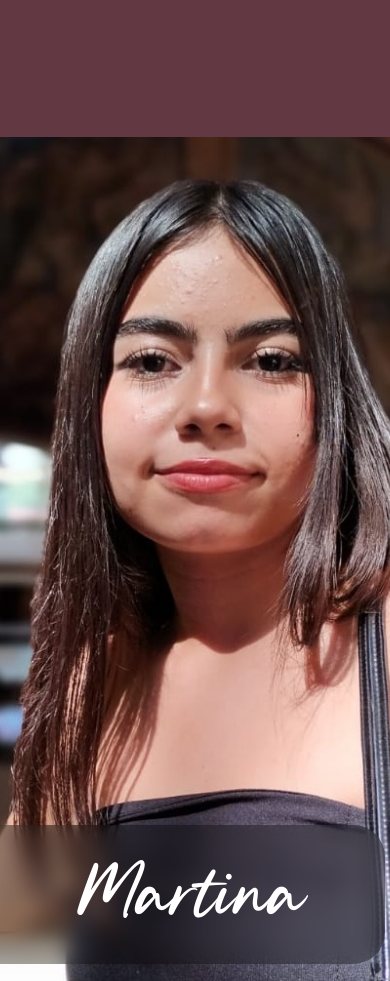
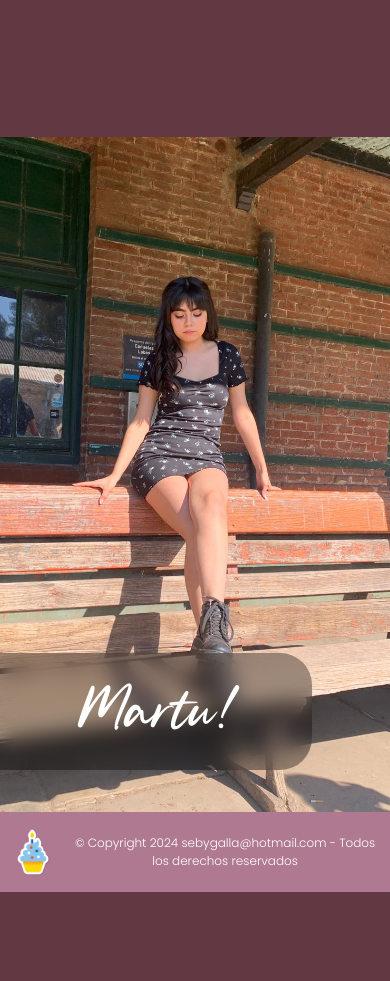
Before and after one commit to sebygalla/boda, a website: page index.html in a window 390 px wide. Shown: the part 3480-4461 px from the top of the page. After the commit the page ends 4372 px from the top, so only its background shows below. Drawn offline with nearby package versions, Linux system fonts and the light colour scheme.

Commit message:
agregue fotos para el slide

```diff
--- a/css/estilos.css
+++ b/css/estilos.css
@@ -85,17 +85,18 @@ section {
 
 @media (max-width:900px) {
 
-.img{
+	.img {
 		margin-top: 40px;
 	}
 
 
-.texto{
+	.texto {
 
-	h1{
+		h1 {
 			font-size: 75px;
 		}
-	p{
+
+		p {
 			font-size: 15px;
 			margin-bottom: 10px;
 		}
@@ -173,7 +174,7 @@ iframe {
 		margin: 20px;
 		margin-bottom: 100px;
 
-		h1{
+		h1 {
 			line-height: 40px;
 		}
 
@@ -297,8 +298,8 @@ iframe {
 
 	}
 
-	button:hover{
-		background:#AF7991;
+	button:hover {
+		background: #AF7991;
 		color: #f9f9f9;
 		transition: all .4s ease-in-out;
 	}
@@ -565,7 +566,7 @@ iframe {
 	overflow: hidden;
 	background: #AF7991;
 
-	a{
+	a {
 
 		display: flex;
 		align-items: center;
@@ -578,9 +579,9 @@ iframe {
 	}
 
 
-	img{
+	img {
 		width: 50px;
-		margin-right: 20px ;
+		margin-right: 20px;
 	}
 
 
@@ -600,9 +601,9 @@ iframe {
 			font-size: 12px;
 		}
 
-		img{
+		img {
 
-			margin-right: 10px ;
+			margin-right: 10px;
 		}
 	}
 
@@ -661,7 +662,8 @@ iframe {
 
 @media (max-width:600px) {
 	.simply-section {
-		width: 110px;;
+		width: 110px;
+		;
 		height: 110px;
 		margin: 0px;
 		border-radius: 6px;
@@ -766,6 +768,7 @@ iframe {
 	overflow: hidden;
 
 }
+
 .slider {
 	position: relative;
 	width: 400%;
@@ -777,23 +780,27 @@ iframe {
 
 	animation: 15s cubic-bezier(1, 0.95, 0.565, 1) sliding infinite;
 }
+
 .slide {
 	position: relative;
 	min-width: 100%;
 	height: 100%;
 	/* aspect-ratio: 16 / 9; */
 }
+
 .slide img {
 	width: 100%;
 	height: 100%;
-	object-fit: cover;
+	object-fit: contain;
+
 
 
 }
+
 .slide .caption {
-
+	width: 30%;
 	position: absolute;
-	left: 0;
+	left: 20%;
 	bottom: 5%;
 	font-family: silent;
 	font-size: 5rem;
@@ -803,67 +810,103 @@ iframe {
 	background: rgba(0, 0, 0, 0.348);
 	backdrop-filter: blur(10px);
 	padding: 1rem 5rem;
-	border-radius: 0 2rem 2rem 0;
+	border-radius: 2rem;
 }
+
 .slide.one {
-	background: rgb(182, 19, 109);
+	background: #623842;
 }
+
 .slide.two {
-	background: rgb(255, 64, 64);
+	background: #623842;
 }
+
 .slide.three {
-	background: rgb(11, 173, 188);
+	background: #623842;
 }
+
 .slide.four {
-	background: rgb(11, 188, 14);
+	background: #623842;
 }
+
 .slide.five {
-	background: rgb(173, 11, 188);
+	background: #623842;
 }
+
+
+.slide.six {
+	background: #623842;
+}
+
+
+.slide.seven {
+	background: #623842;
+}
+
+
 @keyframes sliding {
 	0% {
 		transform: translateX(0%);
 	}
+
 	20% {
 		transform: translateX(0%);
 	}
+
 	25% {
 		transform: translateX(-100%);
 	}
+
 	45% {
 		transform: translateX(-100%);
 	}
+
 	50% {
 		transform: translateX(-200%);
 	}
+
 	70% {
 		transform: translateX(-200%);
 	}
+
 	75% {
 		transform: translateX(-300%);
 	}
+
 	95% {
 		transform: translateX(-300%);
 	}
+
 	100% {
 		transform: translateX(-400%);
 	}
 }
 
 @media (max-width:600px) {
-
-	.slide .caption {
-		bottom: 2%;
-	  }
-
+	.slider_container {
+		width: 100%;
+		height: 80vh;
 
 	}
 
 
+	.slide .caption {
+		width: 80%;
+		left: 0;
+		bottom: 15%;
+		font-size: 4em;
+		border-radius:  0 2rem 2rem 0;
+	}
+
+	.slide {
+		width: 100%;
+		height: 100%;
+	}
+
+	.slide img {
+		width: 100%;
+		height: 100%;
+		object-fit: cover;
 
 
-
-
-
-
-/* ? ----- MEDIAQUERYS ----- */
+	}
--- a/index.html
+++ b/index.html
@@ -166,24 +166,32 @@
   <section class="slider_container">
     <section class="slider">
       <div class="slide one">
-        <img src="./img/martina2.jpg" alt="" />
-        <span class="caption"> Martina </span>
+        <img src="./img/martina6.jpg" alt="" />
+        <span class="caption"> Martu! </span>
       </div>
       <div class="slide two">
-        <img src="./img/martina2.jpg" alt="" />
-        <span class="caption"> Martina </span>
+        <img src="./img/martina4.jpg" alt="" />
+        <span class="caption"> Martu! </span>
       </div>
       <div class="slide three">
-        <img src="./img/martina2.jpg" alt="" />
-        <span class="caption"> Martina </span>
+        <img src="./img/martina5.jpg" alt="" />
+        <span class="caption"> Martu! </span>
       </div>
       <div class="slide four">
-        <img src="./img/martina2.jpg" alt="" />
-        <span class="caption"> Martina! </span>
+        <img src="./img/martina6.jpg" alt="" />
+        <span class="caption"> Martu! </span>
       </div>
-      <div class="slide four">
-        <img src="./img/martina2.jpg" alt="" />
-        <span class="caption"> Martina! </span>
+      <div class="slide five">
+        <img src="./img/martina7.jpg" alt="" />
+        <span class="caption"> Martu! </span>
+      </div>
+      <div class="slide six">
+        <img src="./img/martina8.jpg" alt="" />
+        <span class="caption"> Martu! </span>
+      </div>
+      <div class="slide seven">
+        <img src="./img/martina8.jpg" alt="" />
+        <span class="caption"> Martu! </span>
       </div>
 
     </section>
```
Also changed, not shown: img/martina3.jpg (added), img/martina4.jpg (added), img/martina5.jpg (added), img/martina6.jpg (added), img/martina7.jpg (added), img/martina8.jpg (added). Lines whose indentation alone changed are shown as unchanged.
